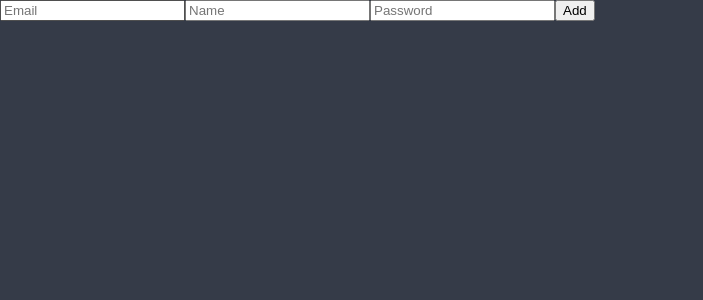
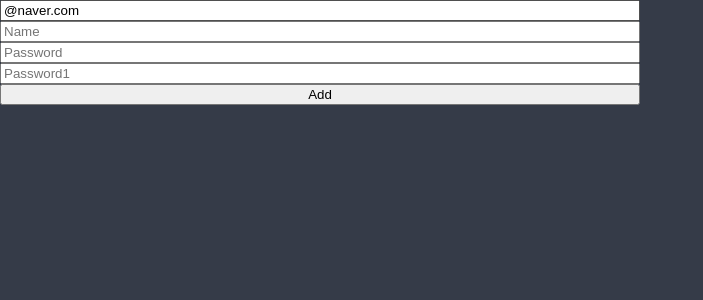
Before and after one commit to DaehunGwak/react-playground, a React (Create React App) app in the folder nomad-react-master/recoil-todo/: page / in a window 1280 px wide. Shown: the top 300 px of the page, without its empty margins (0-703 px from the left). Built offline with nearby package versions, Linux system fonts and the light colour scheme.

Commit message:
nomad-react-master: recoil - Custom Validation (react-hook-form)

```diff
--- a/nomad-react-master/recoil-todo/src/pages/ToDoList.tsx
+++ b/nomad-react-master/recoil-todo/src/pages/ToDoList.tsx
@@ -4,6 +4,8 @@ interface Inputs {
   email: string;
   name: string;
   password: string;
+  password1: string;
+  extraError?: string;
 }
 
 function ToDoList() {
@@ -11,24 +13,45 @@ function ToDoList() {
     register,
     watch,
     handleSubmit,
-    formState
-  } = useForm<Inputs>();
+    formState: {errors},
+    setError
+  } = useForm<Inputs>({
+    defaultValues: {
+      email: "@naver.com"
+    }
+  });
 
   console.log(watch());
-  console.log(formState.errors);
+  console.log(errors);
 
   const onValid: SubmitHandler<Inputs> = (data) => {
+    if (data.password !== data.password1) {
+      setError("password1", {message: "password is not equal."},{shouldFocus: true});
+    }
+    setError("extraError", {message: "Hell Yeah"})
     console.log(data);
   };
 
   return (
     <div>
-      <form onSubmit={handleSubmit(onValid)}>
+      <form
+        style={{display: "flex", flexDirection: "column", width: "50vw"}}
+        onSubmit={handleSubmit(onValid)}
+      >
         <input
-          {...register("email", {required: true})}
+          {...register("email", {
+            required: "Email is required",
+            pattern: {
+              value: /^[A-Za-z0-9._%+-]+@naver.com$/,
+              message: "Only naver.com emails allowed"
+            }
+          })}
           type="email"
           placeholder="Email"
         />
+        <span>
+          {errors.email?.message}
+        </span>
         <input
           {...register("name", {
             minLength: {
@@ -46,7 +69,20 @@ function ToDoList() {
           type="password"
           placeholder="Password"
         />
+        <input
+          {...register("password1", {
+            required: "message"
+          })}
+          type="password"
+          placeholder="Password1"
+        />
+        <span>
+          {errors.password1?.message}
+        </span>
         <button>Add</button>
+        <span>
+          {errors.extraError?.message}
+        </span>
       </form>
     </div>
   );
```
